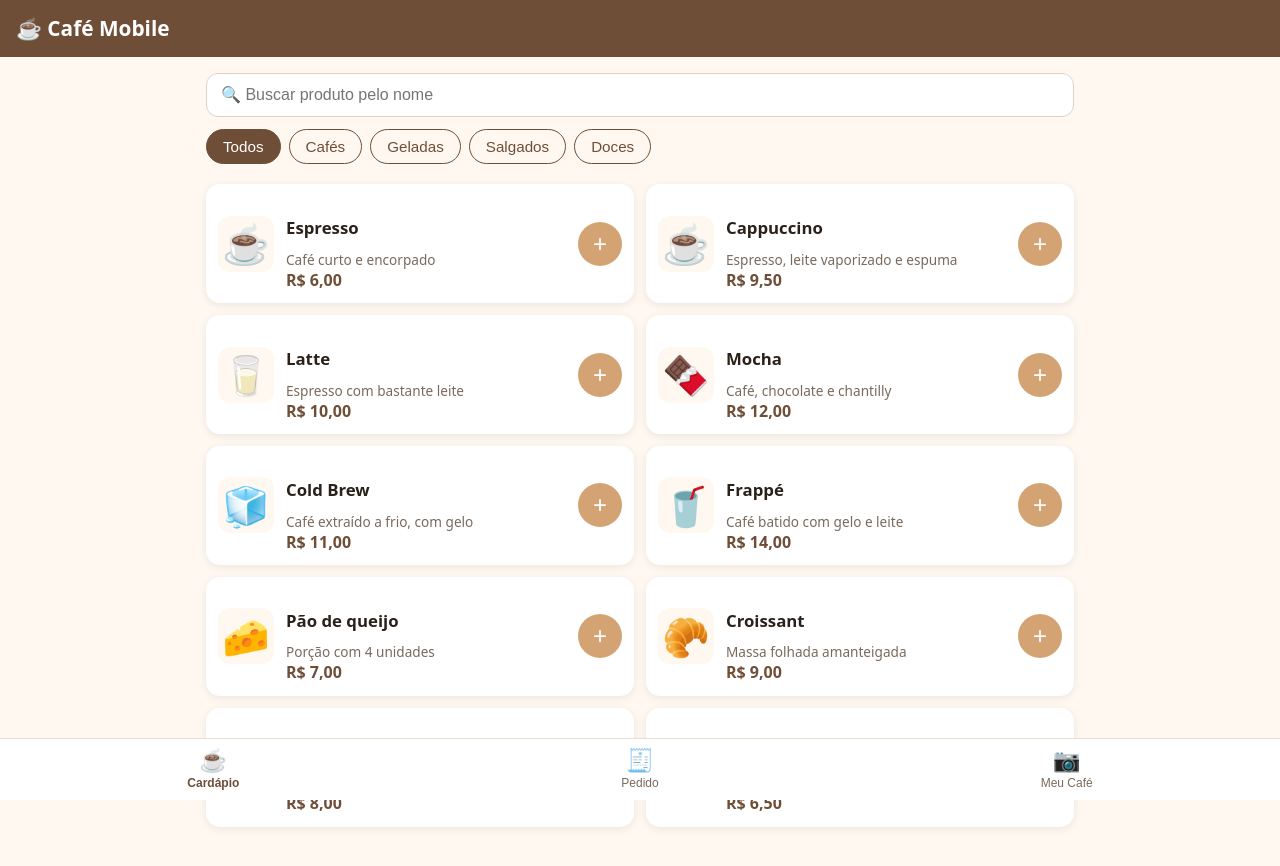
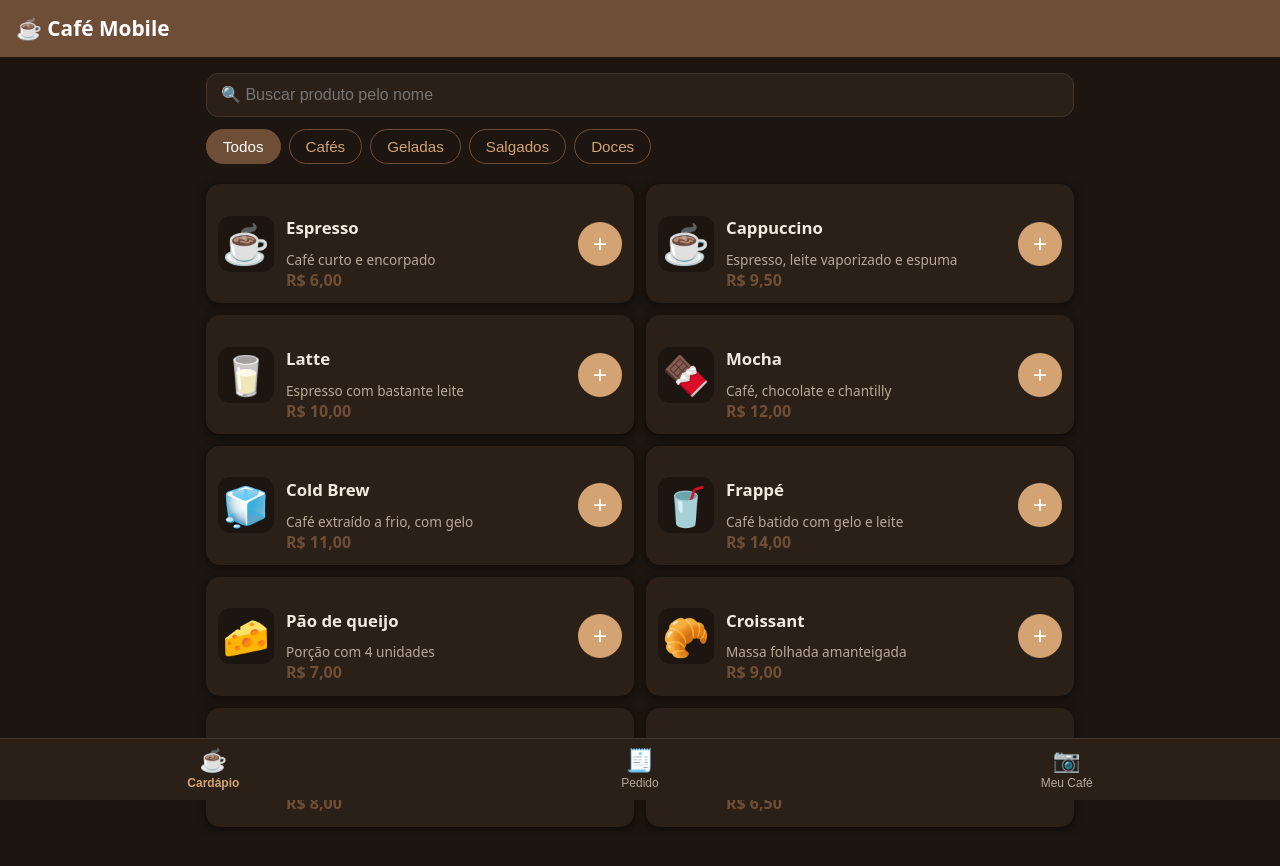
Before and after one commit to julio346/Cafe--movel, a plain HTML site: page index.html in a window 1280 px wide. Drawn offline with Linux system fonts and the dark colour scheme.

Commit message:
Add files via upload

```diff
--- a/css/style.css
+++ b/css/style.css
@@ -479,3 +479,42 @@ video.espelhado {
 .busca:focus {
   outline: 2px solid var(--cor-principal, #6f4e37);
 }
+
+/* ==========================================================
+   Dia 6: modo escuro automático
+   Quando o celular está no modo escuro, redefinimos as variáveis.
+   ========================================================== */
+@media (prefers-color-scheme: dark) {
+  :root {
+    --cor-fundo: #1c1510;
+    --cor-card: #2a2018;
+    --cor-texto: #f3e9df;
+    --cor-texto-suave: #b9a898;
+    --sombra: 0 2px 8px rgba(0, 0, 0, 0.5);
+  }
+
+  .abas {
+    background: var(--cor-card);
+    border-top-color: #43342a;
+  }
+
+  .filtro,
+  .btn-qtd,
+  .aba.ativa {
+    color: var(--cor-destaque);
+  }
+
+  .filtro.ativo {
+    color: #fff;
+  }
+
+  .btn-qtd {
+    background: var(--cor-card);
+    border-color: var(--cor-destaque);
+  }
+
+  .busca {
+    border-color: #43342a;
+    color: var(--cor-texto);
+  }
+}
```
